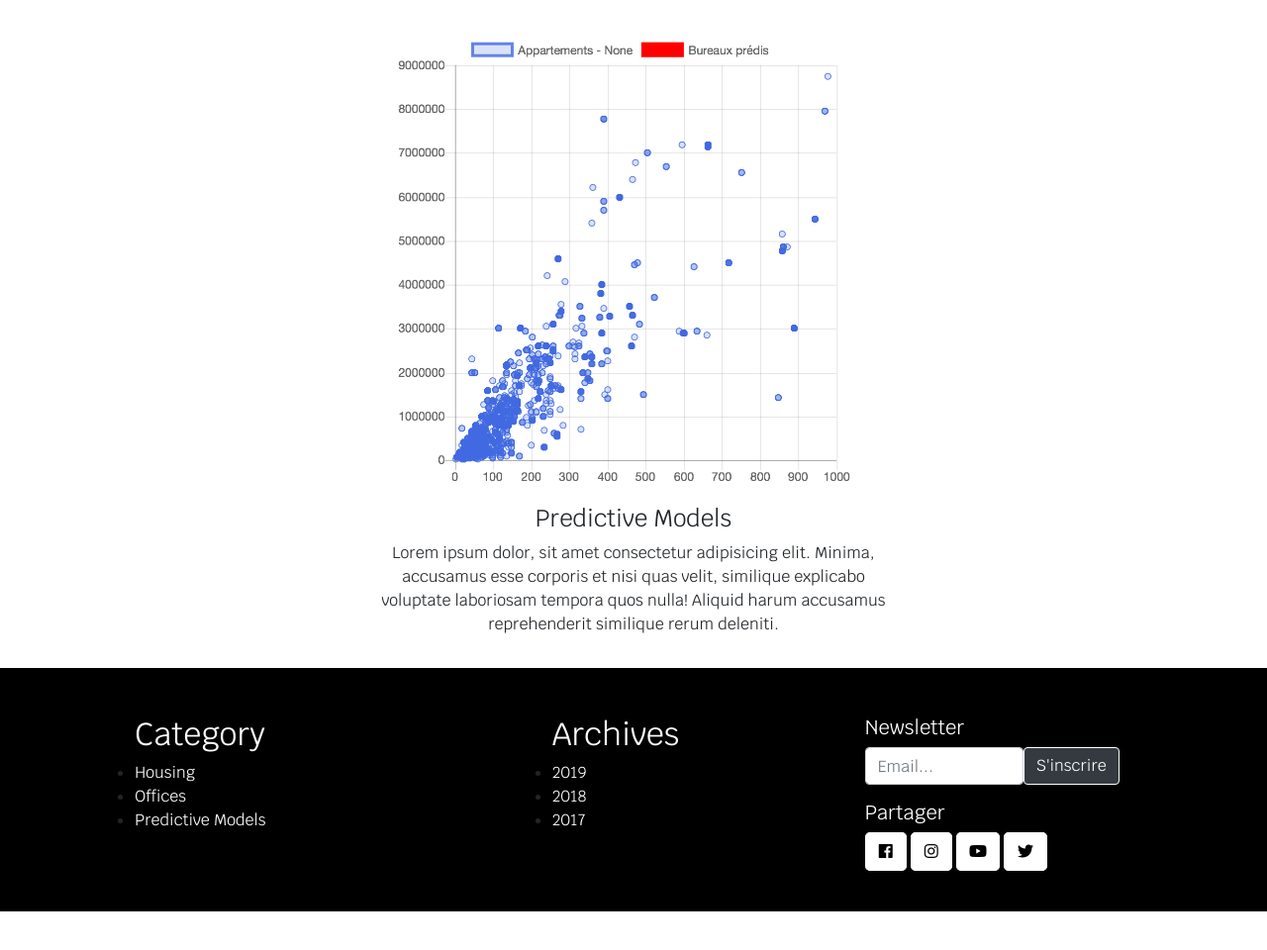
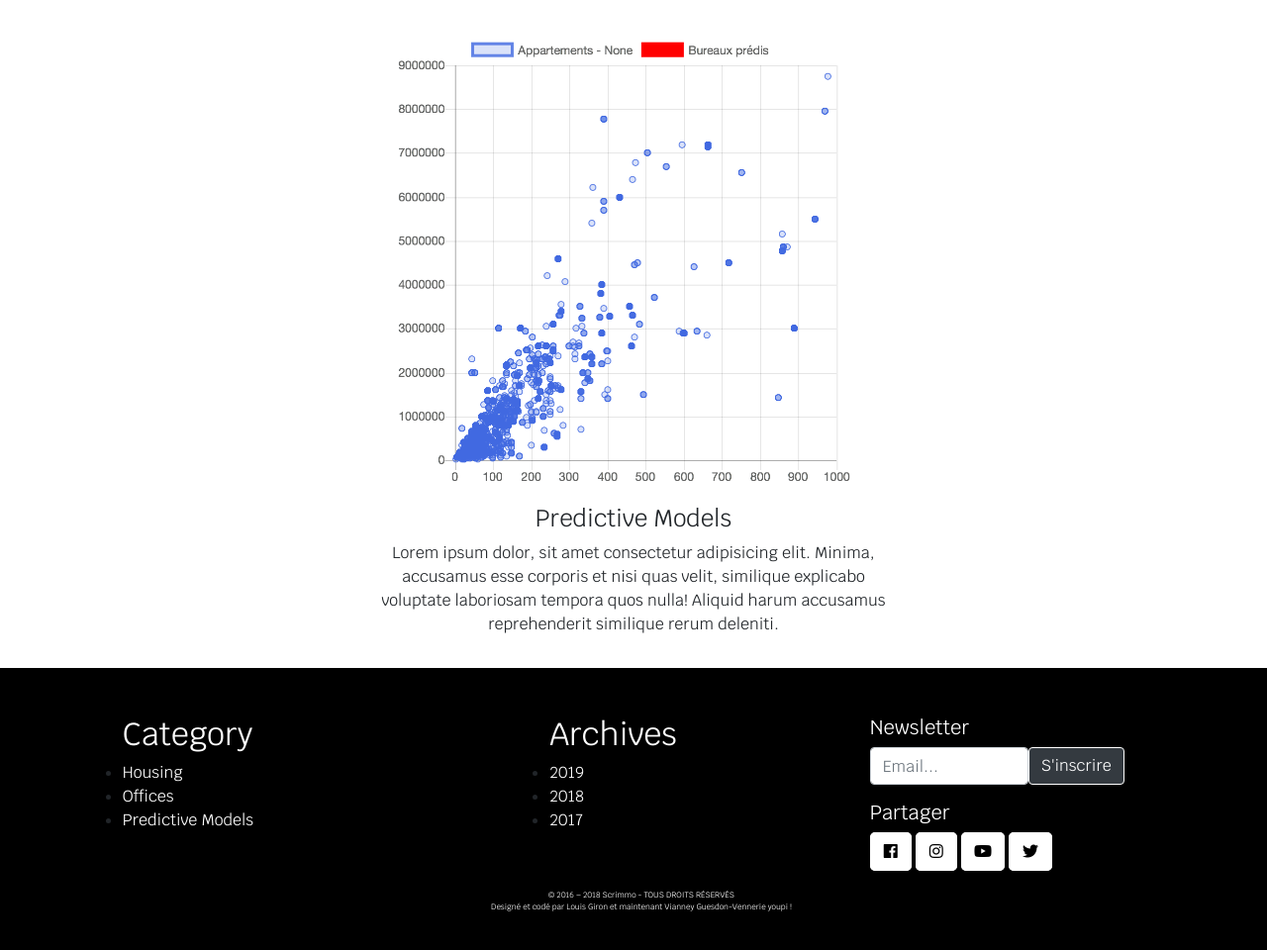
Before and after one commit to vianneyguesdon/vianneyguesdon.github.io, a plain HTML site: page scrimmo/index.html in a window 1280 px wide. Shown: the part 1246-2206 px from the top of the page at 99% size. Before the commit the page ends 2167 px from the top, so only its background shows below. Drawn offline with nearby package versions, Linux system fonts and the light colour scheme.

Commit message:
commit 10

```diff
--- a/scrimmo/css/stylesheet.css
+++ b/scrimmo/css/stylesheet.css
@@ -154,3 +154,14 @@ ul li a {
 .link-twi:hover i {
     color: white;
 }
+
+.copyright {
+    color: white;
+    font-size : 8px;
+    text-align: center;
+    margin-top: 25px;
+}
+
+.copyright p {
+    margin: 0px;
+}
--- a/scrimmo/index.html
+++ b/scrimmo/index.html
@@ -80,7 +80,7 @@
 <!-- ./CONTAINER-->
 
 <div class="footer py-5 pl-3">
-        <div class="row mx-0">
+    <div class="row">
         <div class="col-12 col-lg-4 offset-lg-1">
             <h2>Category</h2>
             <ul>
@@ -114,6 +114,12 @@
             </div>
         </div>
     </div>
+    <div class="row copyright">
+        <div class="col-12">
+            <p>© 2016 – 2018 Scrimmo - TOUS DROITS RÉSERVÉS<p>
+            <p>Designé et codé par Louis Giron et maintenant Vianney Guesdon-Vennerie youpi !</p>
+        </div>
+    </div>
 </div>
 <!-- ./FOOTER -->
 
```
Lines whose indentation alone changed are shown as unchanged.
